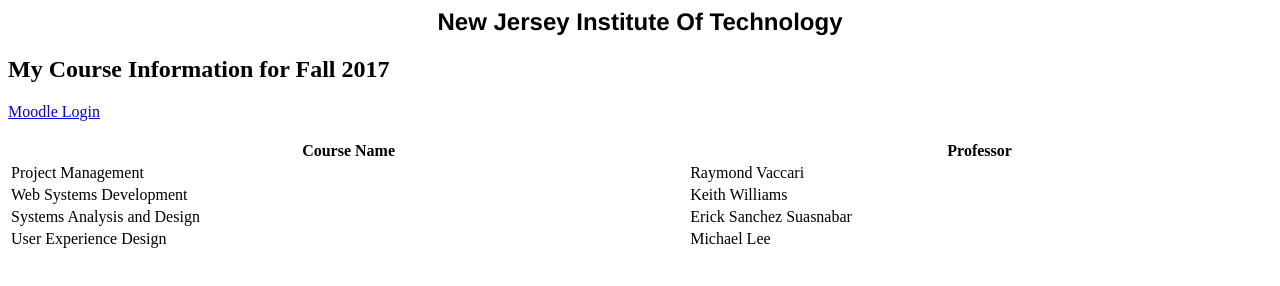
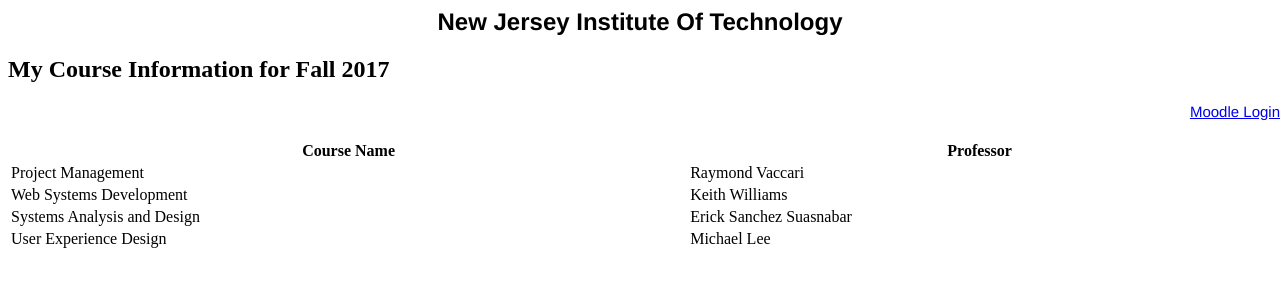
Before and after one commit to tp274/homework2, a plain HTML site: page index.html in a window 1280 px wide. Drawn offline with Linux system fonts and the light colour scheme.

Commit message:
Added css property for anchor tag

```diff
--- a/css/style.css
+++ b/css/style.css
@@ -3,3 +3,9 @@ h1{
     font-size: 24px;
       text-align: center;
         }
+a{
+  font-family:helvetica Neue,Helvetica,Arial,sans-serif;
+    font-size: 15px;
+      position: absolute;
+        right: 0;
+	}
```
